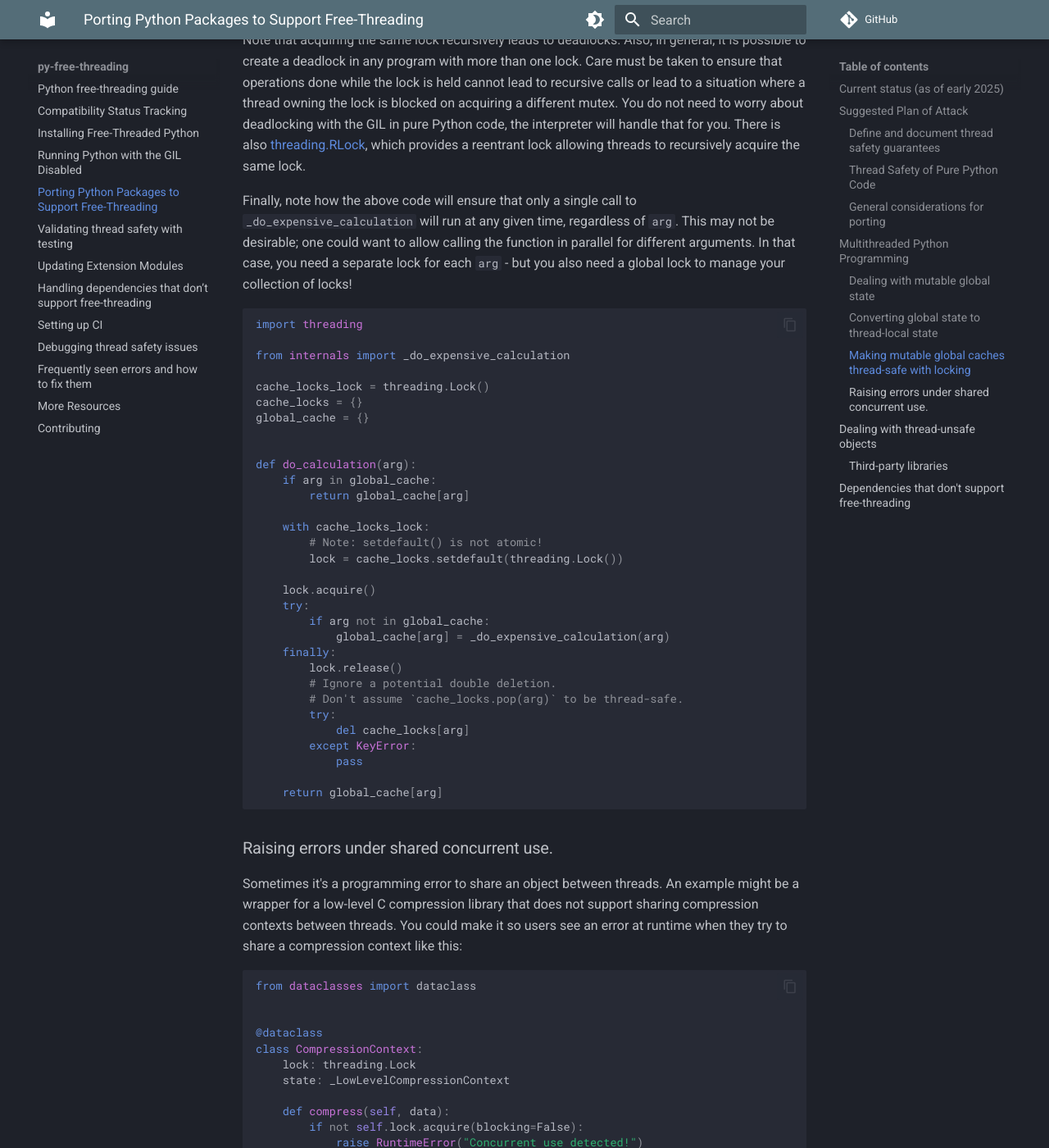
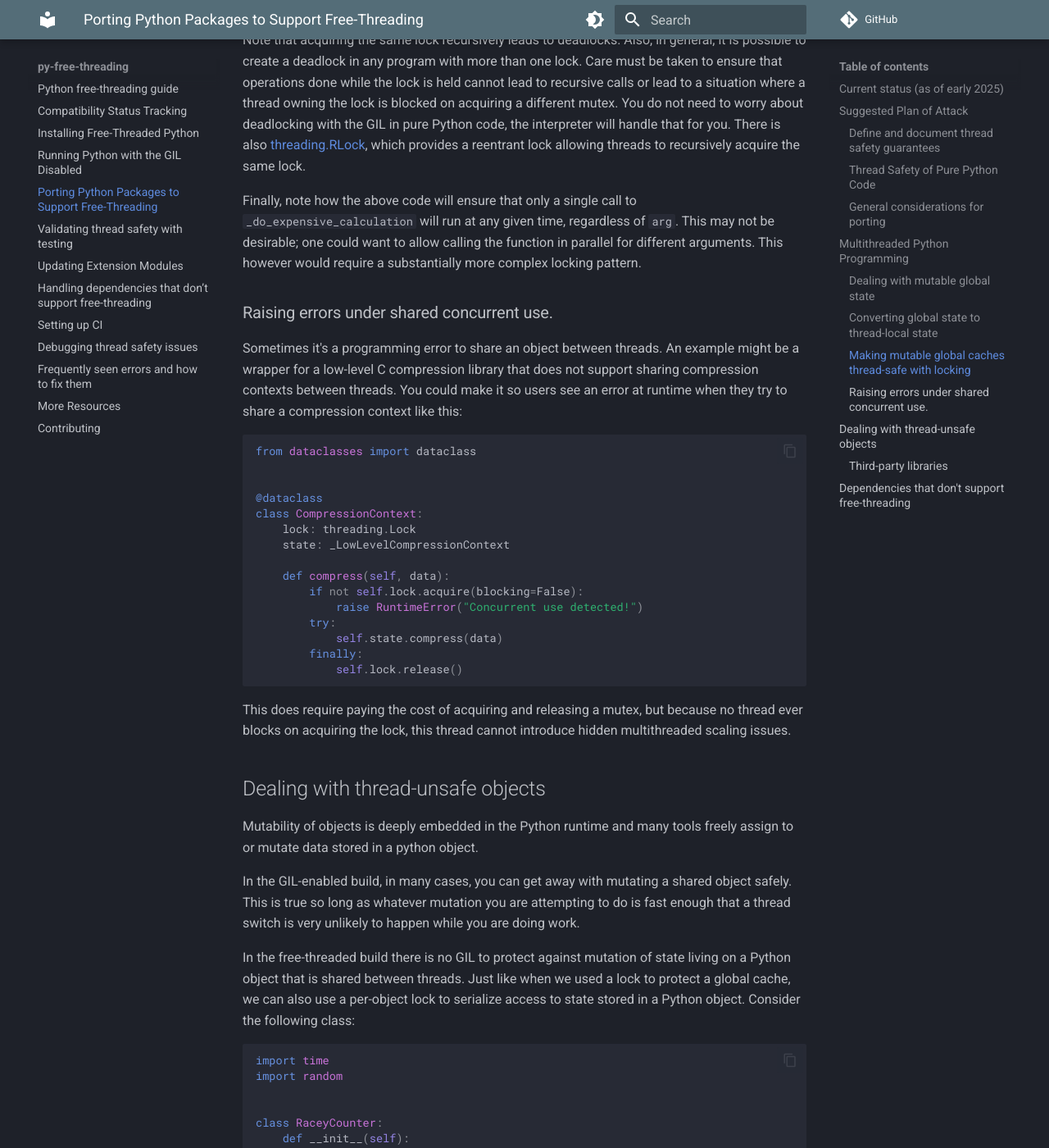
Before and after one commit to Quansight-Labs/free-threaded-compatibility, an MkDocs documentation site: the page built from docs/porting.md, in a window 1280 px wide and 1400 px high, scrolled down 5364 px. Shown: the whole window at 82% size. Built offline with MkDocs 1.6.1 and Material for MkDocs 9.7.7, drawn with Linux system fonts in a browser that asks for light colours; comment, search, counter and statistics services are not loaded.

Commit message:
Remove example of per-arg lock

````diff
--- a/docs/porting.md
+++ b/docs/porting.md
@@ -272,42 +272,8 @@ lock.
 Finally, note how the above code will ensure that only a single call to
 `_do_expensive_calculation` will run at any given time, regardless of `arg`.
 This may not be desirable; one could want to allow calling the function in
-parallel for different arguments. In that case, you need a separate lock for each
-`arg` - but you also need a global lock to manage your collection of locks!
-
-```python
-import threading
-
-from internals import _do_expensive_calculation
-
-cache_locks_lock = threading.Lock()
-cache_locks = {}
-global_cache = {}
-
-
-def do_calculation(arg):
-    if arg in global_cache:
-        return global_cache[arg]
-
-    with cache_locks_lock:
-        # Note: setdefault() is not atomic!
-        lock = cache_locks.setdefault(threading.Lock())
-
-    lock.acquire()
-    try:
-        if arg not in global_cache:
-            global_cache[arg] = _do_expensive_calculation(arg)
-    finally:
-        lock.release()
-        # Ignore a potential double deletion.
-        # Don't assume `cache_locks.pop(arg)` to be thread-safe.
-        try:
-            del cache_locks[arg]
-        except KeyError:
-            pass
-
-    return global_cache[arg]
-```
+parallel for different arguments. This however would require a substantially more
+complex locking pattern.
 
 ### Raising errors under shared concurrent use.
 
````
